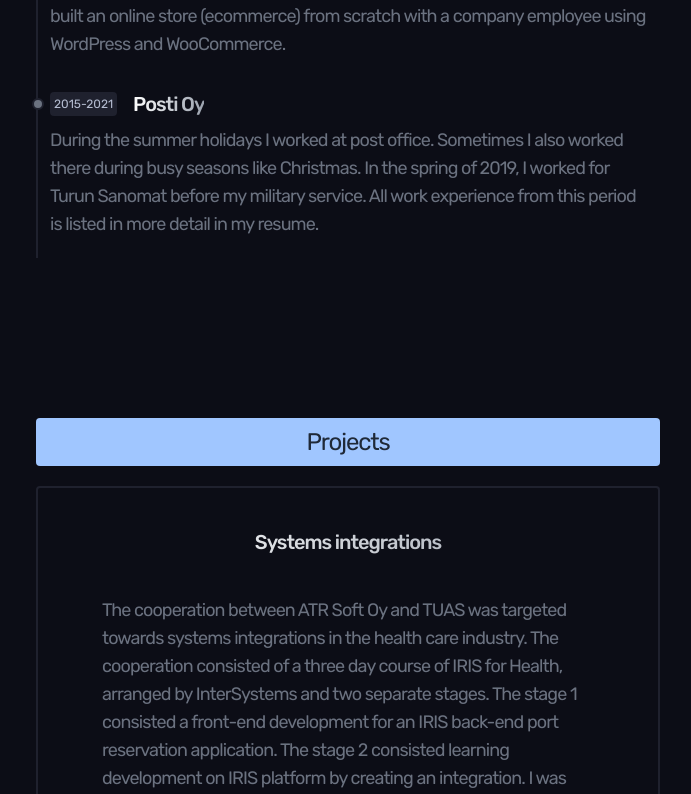
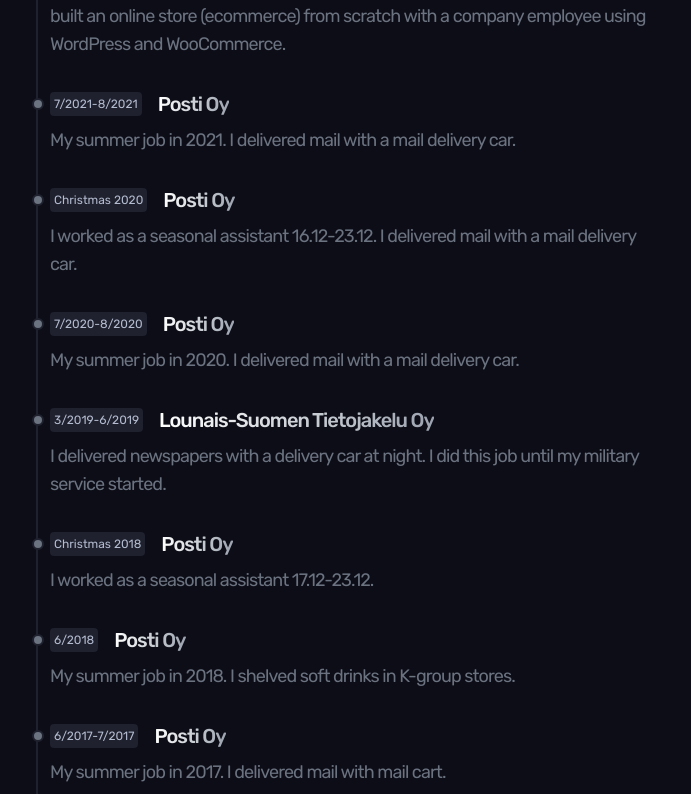
Before and after one commit to mikkoaukusti/portfolio, a React (Create React App) app: page / in a window 1280 px wide. Shown: the part 1726-2520 px from the top of the page, without its empty margins (292-983 px from the left). Built offline with nearby package versions, Linux system fonts and the light colour scheme.

Commit message:
Updating the data

```diff
--- a/src/data/projects.js
+++ b/src/data/projects.js
@@ -18,7 +18,7 @@ const projects = [
     id: 2,
     title: "Portfolio",
     description:
-      "A single page website that displays information about me such as my education, working experience, and projects. The source code of this project is found on my GitHub page.",
+      "A single page website that displays information about me such as my education, working experience, and projects. The source code of this project is found on my GitHub page. In the future, I will move this page's data to the Content Management System (CMS) so that I can manage the data easier.",
     technology: ["Git", "React", "TailwindCSS"],
   },
 ];
--- a/src/data/work.js
+++ b/src/data/work.js
@@ -15,10 +15,50 @@ const work = [
   },
   {
     id: 3,
-    year: "2015-2021",
+    year: "7/2021-8/2021",
     title: "Posti Oy",
     description:
-      "During the summer holidays I worked at post office. Sometimes I also worked there during busy seasons like Christmas. In the spring of 2019, I worked for Turun Sanomat before my military service. All work experience from this period is listed in more detail in my resume.",
+      "My summer job in 2021. I delivered mail with a mail delivery car.",
+  },
+  {
+    id: 4,
+    year: "Christmas 2020",
+    title: "Posti Oy",
+    description:
+      "I worked as a seasonal assistant 16.12-23.12. I delivered mail with a mail delivery car.",
+  },
+  {
+    id: 5,
+    year: "7/2020-8/2020",
+    title: "Posti Oy",
+    description:
+      "My summer job in 2020. I delivered mail with a mail delivery car.",
+  },
+  {
+    id: 6,
+    year: "3/2019-6/2019",
+    title: "Lounais-Suomen Tietojakelu Oy",
+    description:
+      "I delivered newspapers with a delivery car at night. I did this job until my military service started.",
+  },
+  {
+    id: 7,
+    year: "Christmas 2018",
+    title: "Posti Oy",
+    description: "I worked as a seasonal assistant 17.12-23.12.",
+  },
+  {
+    id: 8,
+    year: "6/2018",
+    title: "Posti Oy",
+    description:
+      "My summer job in 2018. I shelved soft drinks in K-group stores.",
+  },
+  {
+    id: 9,
+    year: "6/2017-7/2017",
+    title: "Posti Oy",
+    description: "My summer job in 2017. I delivered mail with mail cart.",
   },
 ];
 
```
